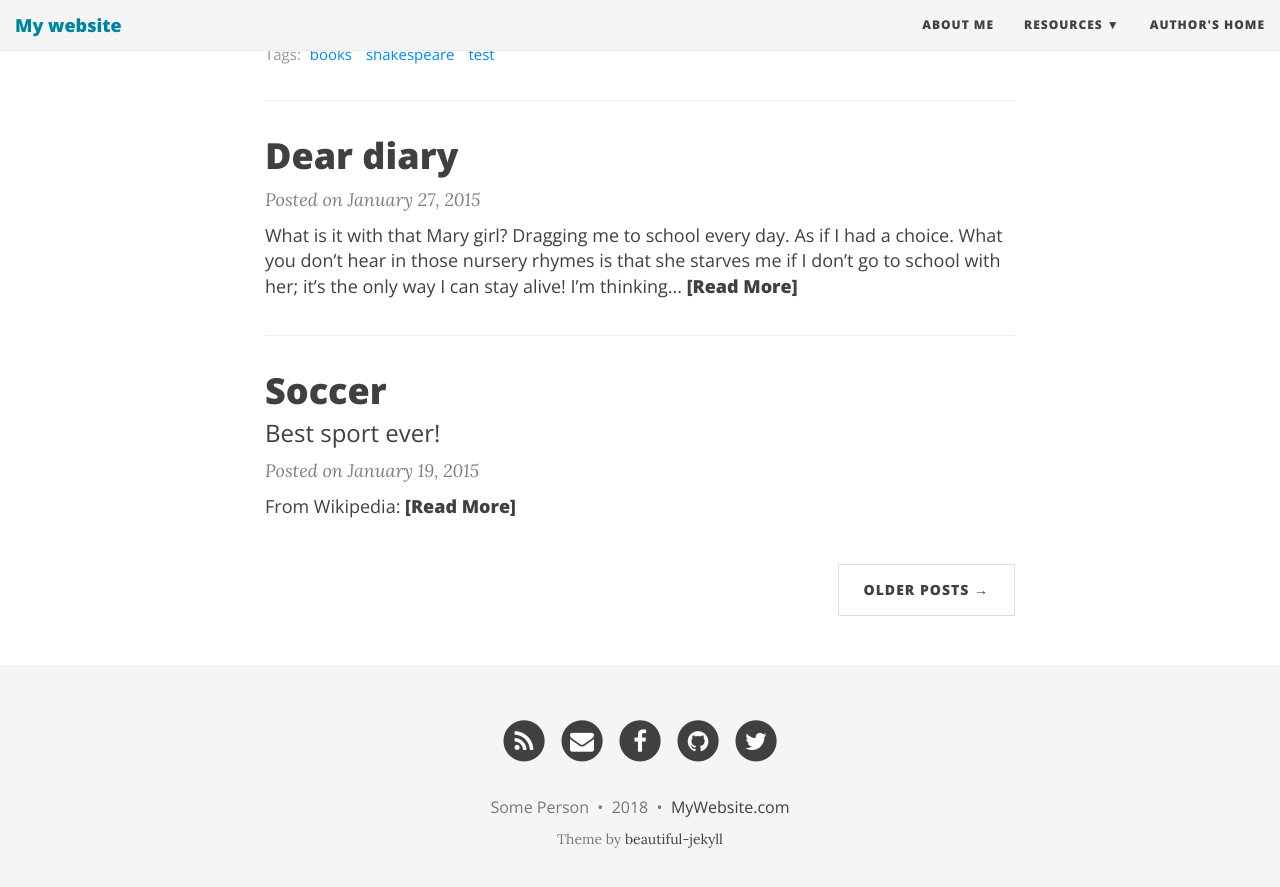
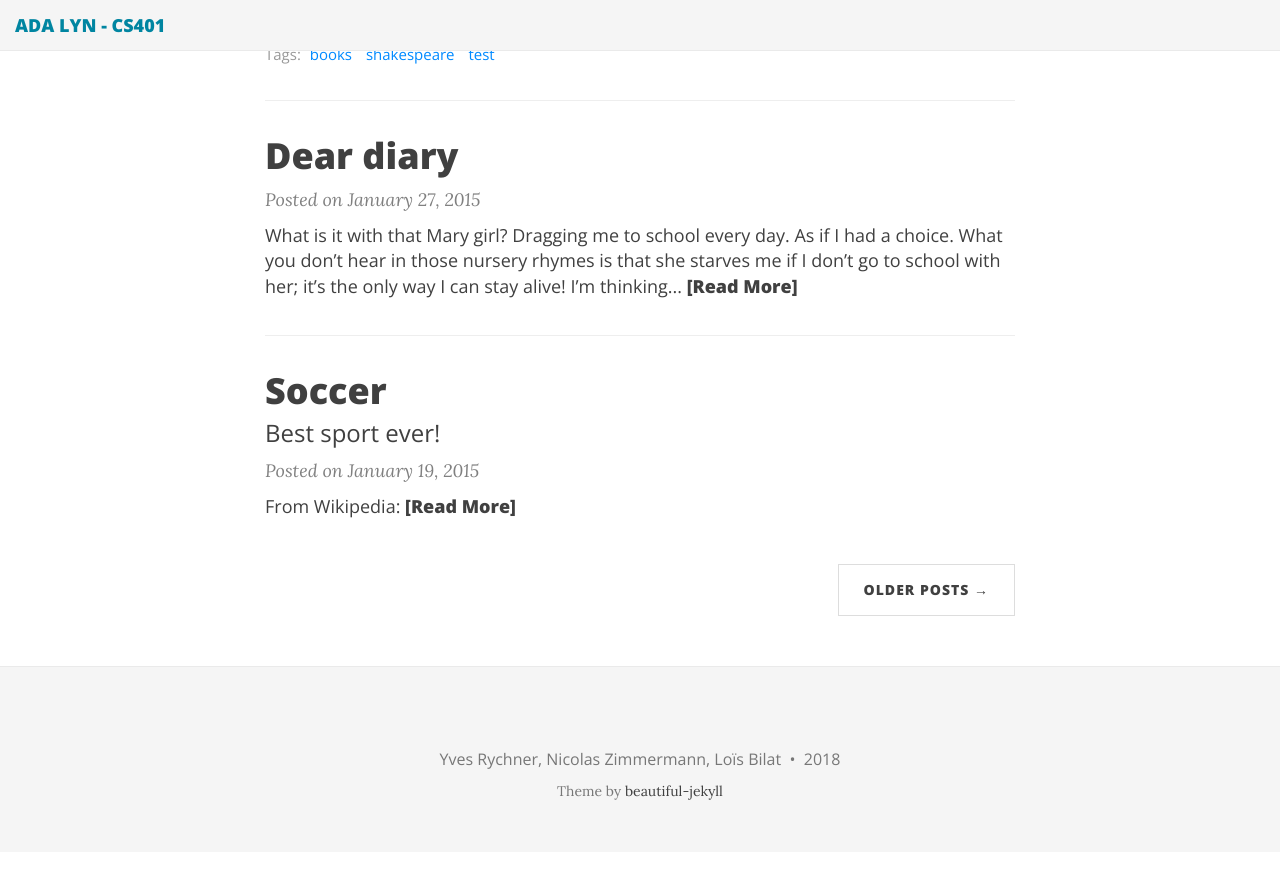
Before and after one commit to ada-lyn/ada-lyn.github.io, a Jekyll site: the page built from index.html, in a window 1280 px wide and 900 px high, scrolled down 1134 px. Shown: the top 887 px of the window. Built offline with Jekyll 4.4.1, drawn with Linux system fonts in a browser that asks for light colours; nearby versions of some CDN libraries; the list of posts is cut into pages by our own code; after the commit the page ends 1986 px from its top, so only the background shows below that.

Commit message:
Update _config.yml

```diff
--- a/_config.yml
+++ b/_config.yml
@@ -4,7 +4,7 @@
 # baseurl is the website's URL without the hostname
 
 # If you are building a simple GitHub user page (https://username.github.io) then use these settings:
-url: "https://username.github.io"
+url: "https://ada-lyn.github.io/"
 baseurl: ""
 
 # If you are building a GitHub project page then use these settings:
@@ -14,25 +14,25 @@ baseurl: ""
 # Of course don't forget to change the username and projectname to YOUR username and project
 
 # Name of website
-title: My website
+title: ADA LYN - CS401
 
 # Short description of your site
-description: A virtual proof that name is awesome!
+description: CS401 Project - ADA LYN
 
 # --- Navigation bar options --- #
 
 # List of links in the navigation bar
-navbar-links:
-  About Me: "aboutme"
-  Resources:
-    - Beautiful Jekyll: "http://deanattali.com/beautiful-jekyll/"
-    - Learn markdown: "http://www.markdowntutorial.com/"
-    - GitHub Pages: "https://pages.github.com/"
-  Author's home: "http://deanattali.com"
+#navbar-links:
+##  About Me: "aboutme"
+#  Resources:
+ #   - Beautiful Jekyll: "http://deanattali.com/beautiful-jekyll/"
+#    - Learn markdown: "http://www.markdowntutorial.com/"
+ #   - GitHub Pages: "https://pages.github.com/"
+ # Author's home: "http://deanattali.com"
 
 # Image to show in the navigation bar - image must be a square (width = height)
 # Remove this parameter if you don't want an image in the navbar
-avatar: "/img/avatar-icon.png"
+#avatar: "/img/avatar-icon.png"
 
 # If you want to have an image logo in the top-left corner instead of the title text,
 # then specify the following parameter
@@ -64,18 +64,18 @@ footer-link-col: "#404040"
 # Change all these values or delete the ones you don't want.
 # Important: you must keep the "name" parameter, everything else you can remove
 author:
-  name: Some Person
+  name: Yves Rychner, Nicolas Zimmermann, Loïs Bilat
 
 # Select your active Social Network Links.
 # Uncomment the links you want to show in the footer and add your information to each link.
 # You can reorder the items to define the link order.
 # If you want to add a new link that isn't here, you'll need to also edit the file _data/SocialNetworks.yml
-social-network-links:
-  rss: true
-  email: "someone@example.com"
-  facebook: daattali
-  github: daattali
-  twitter: daattali
+#social-network-links:
+#  rss: true
+#  email: "someone@example.com"
+#  facebook: daattali
+#  github: daattali
+#  twitter: daattali
 #  reddit: yourname
 #  google-plus: +DeanAttali
 #  linkedin: daattali
@@ -91,15 +91,15 @@ social-network-links:
 #  yelp: yourname
 
 # Select which share links to show in posts
-share-links-active:
-  twitter: true
-  facebook: true
-  google: false
-  linkedin: true
+#share-links-active:
+##  twitter: true
+ # facebook: true
+#  google: false
+#  linkedin: true
 
 # How to display the link to the website in the footer
 # Remove this if you don't want a link in the footer
-url-pretty: "MyWebsite.com"  # eg. "deanattali.com/beautiful-jekyll"
+#url-pretty: "MyWebsite.com"  # eg. "deanattali.com/beautiful-jekyll"
 
 # --- Web Statistics Section --- #
 
```
